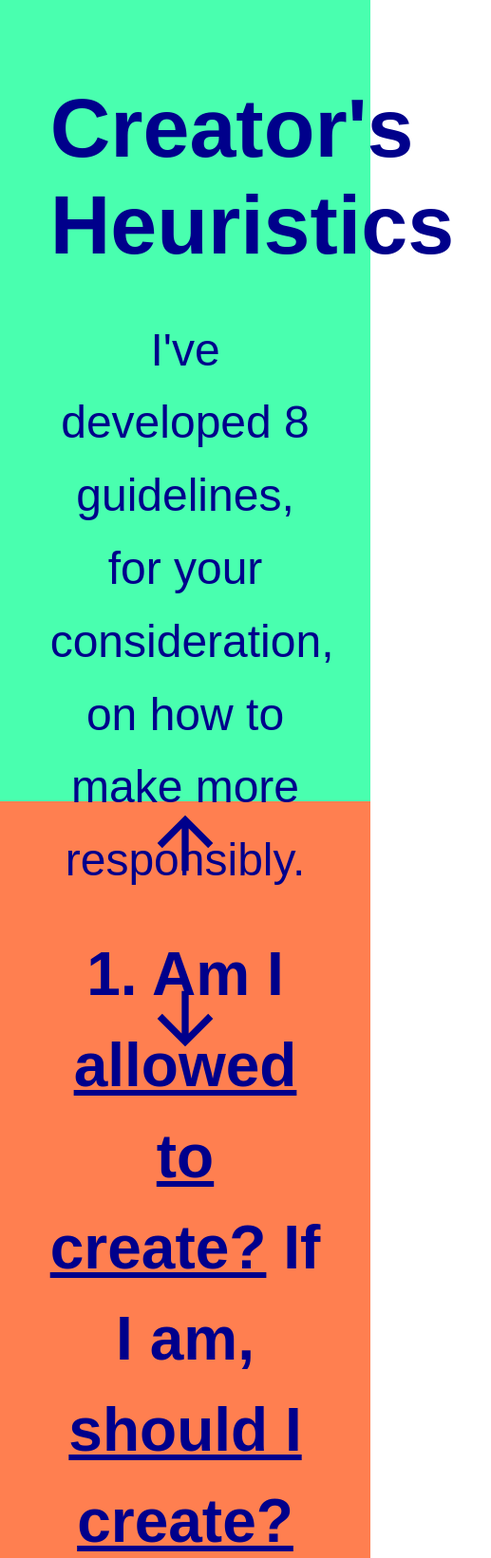
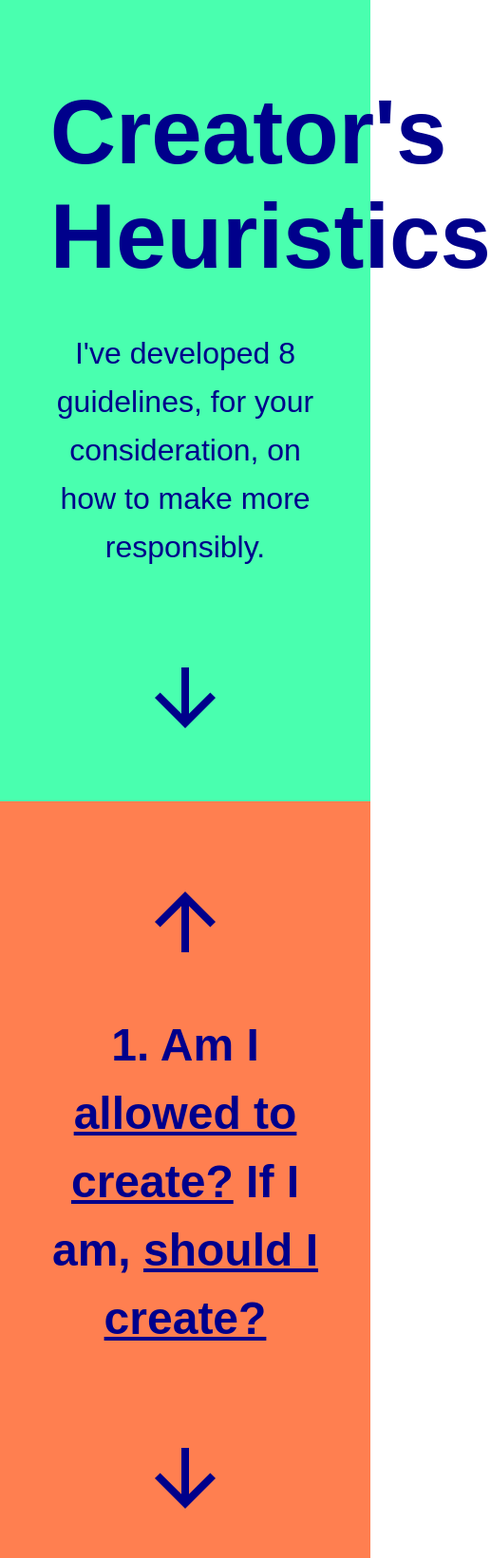
Before and after one commit to huegor/creators, a plain HTML site: page index.html in a window 390 px wide. Shown: the top 1641 px of the page at 95% size, 517 px wide, since content can reach past the window. Drawn offline with nearby package versions, Linux system fonts and the light colour scheme; a web font is replaced by a local one.

Commit message:
mobile optimization round 3

```diff
--- a/style.css
+++ b/style.css
@@ -12,6 +12,7 @@ regular: 400
 bold: 700
 xtra bold: 800
 */
+
 .hide {
   display:none;
 }
@@ -23,7 +24,7 @@ h1 {
   /*xtra bold*/
   font-family: open-sans, sans-serif;
   font-weight: 800;
-  font-size: 10em;
+  font-size: 6em;
 }
 
 h1:hover {
@@ -38,7 +39,7 @@ h2 {
   /*bold*/
   font-family: open-sans, sans-serif;
   font-weight: 700;
-  font-size: 4em;
+  font-size: 3em;
 }
 a:link, a:visited {
   color:inherit;
@@ -59,14 +60,6 @@ h3 {
   font-weight: 300;
   font-size: 1em;
 }
-
-/* #creators:hover +.hide{
-  display: block;
-}
-
-#heuristics:hover +.hide{
-  display: block;
-} */
 
 p, li {
   margin: 5vh 0 0 0;
@@ -124,21 +117,30 @@ img {
   filter: brightness(200);
 }
 
-/* for mobile */
-@media screen and (max-width: 896px) {
+/* set mobile as default*/
+
+
+/* for tablet */
+@media screen and (min-width: 881px) {
   h1 {
-    font-size: 5.5em;
+    font-size: 7.75em;
+  }
+  h2 {
+    font-size: 3.5em;
+  }
+}
+
+/* for desktop*/
+@media screen and (min-width: 1108px) {
+  h1 {
+    font-size: 10em;
   }
   h2 {
     font-size: 4em;
   }
-  p, li {
-    font-size: 3em;
-  }
-  .arrow img{
-    width: 5.5em;
-  }
 }
+
+
 
 
 
```
